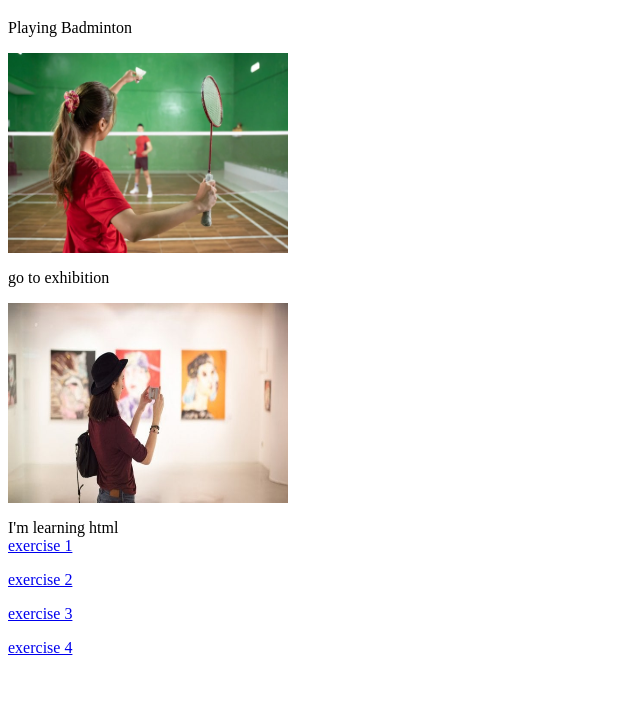
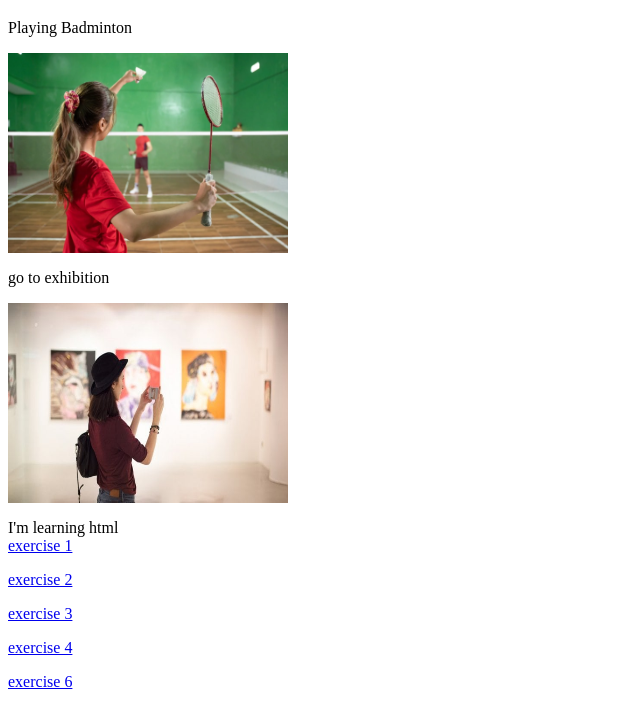
Before and after one commit to wikameilani/wikameilani.github.io, a plain HTML site: page index.html in a window 1280 px wide. Shown: the part 173-880 px from the top of the page, without its empty margins (0-640 px from the left). Before the commit the page ends 846 px from the top, so only its background shows below. Drawn offline with Linux system fonts and the light colour scheme.

Commit message:
Update index.html

```diff
--- a/index.html
+++ b/index.html
@@ -23,6 +23,7 @@
 	<a href ="exercise 2(pythagorean).html.html">exercise 2 </a></p>
 	<a href ="exercise3(pound cake).html.html">exercise 3 </a></p>
 	<a href ="exercise4(pancasila).html.html">exercise 4 </a></p>
+	<a href ="exercise 6.html">exercise 6 </a></p>
 
 
 
```
